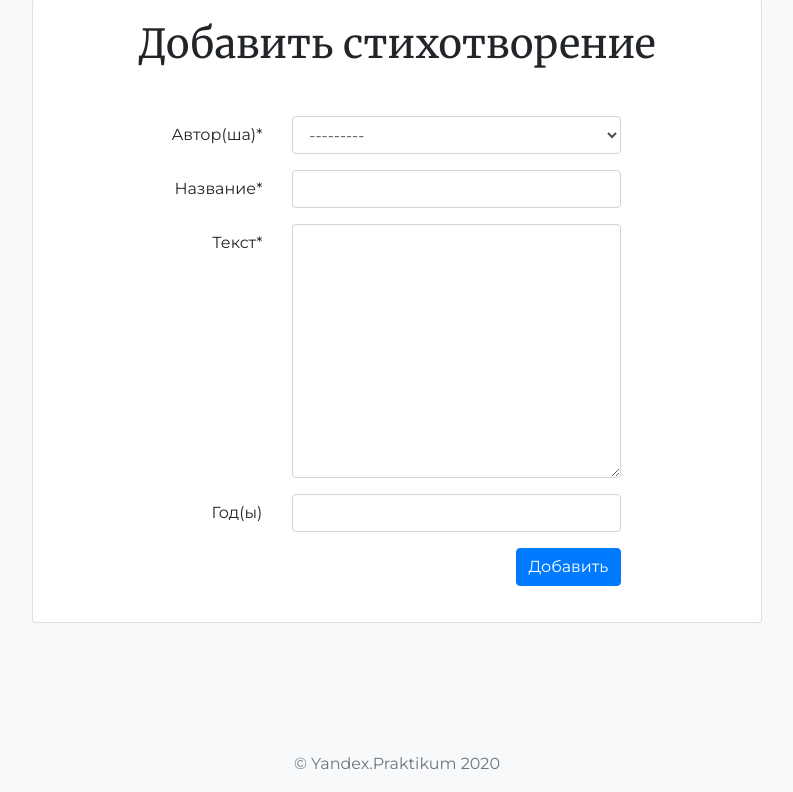
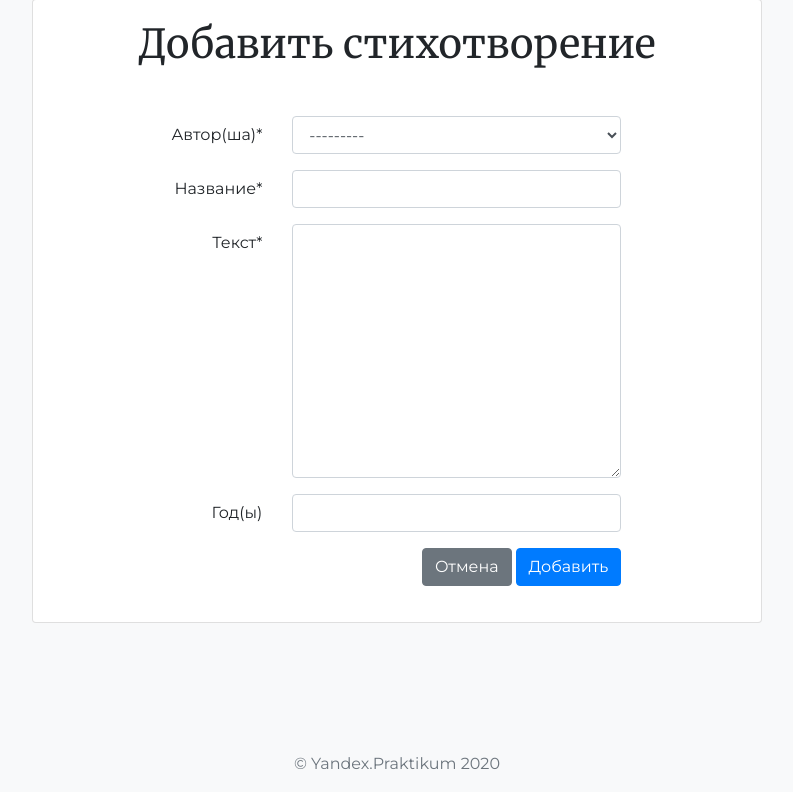
Before and after one commit to dclimber/webinar_poems, a Django app: page /poem/add/ in a window 1280 px wide. Shown: the part 104-896 px from the top of the page, without its empty margins (243-1036 px from the left). Run offline with Django 3.2, Linux system fonts and the light colour scheme; the visitor is signed in with stand-in values (Sample User, id 1); data that the repository does not hold is empty; some libraries are stand-ins or nearby versions.

Commit message:
feat: Add cancel button to templates

```diff
--- a/templates/poems/poem_form.html
+++ b/templates/poems/poem_form.html
@@ -27,6 +27,7 @@
                 <button type="submit" class="btn btn-primary float-right">
                     {% if edit %}Редактировать{% else %}Добавить{% endif %}
                 </button>
+                <a href="{% if poet_pk %}{% url 'poet' poet_pk %}{% else %}{% url 'index' %}{% endif %}" class="btn btn-secondary float-right mr-1">Отмена</a>
               </div>
             </div>
           </form>
--- a/templates/poems/poet_form.html
+++ b/templates/poems/poet_form.html
@@ -27,6 +27,7 @@
                 <button type="submit" class="btn btn-primary float-right">
                     {% if edit %}Редактировать{% else %}Добавить{% endif %}
                 </button>
+                <a href="{% url 'index' %}" class="btn btn-secondary float-right mr-1">Отмена</a>
               </div>
             </div>
           </form>
```
